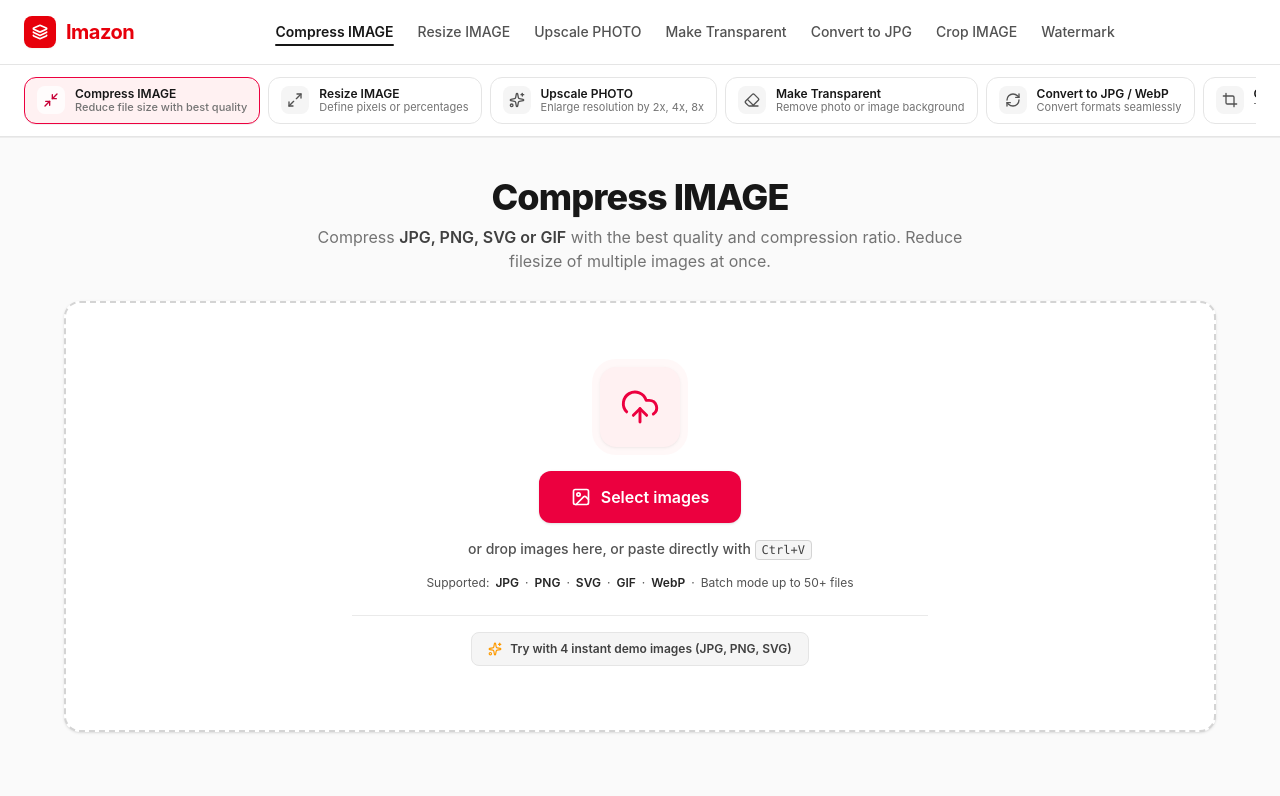
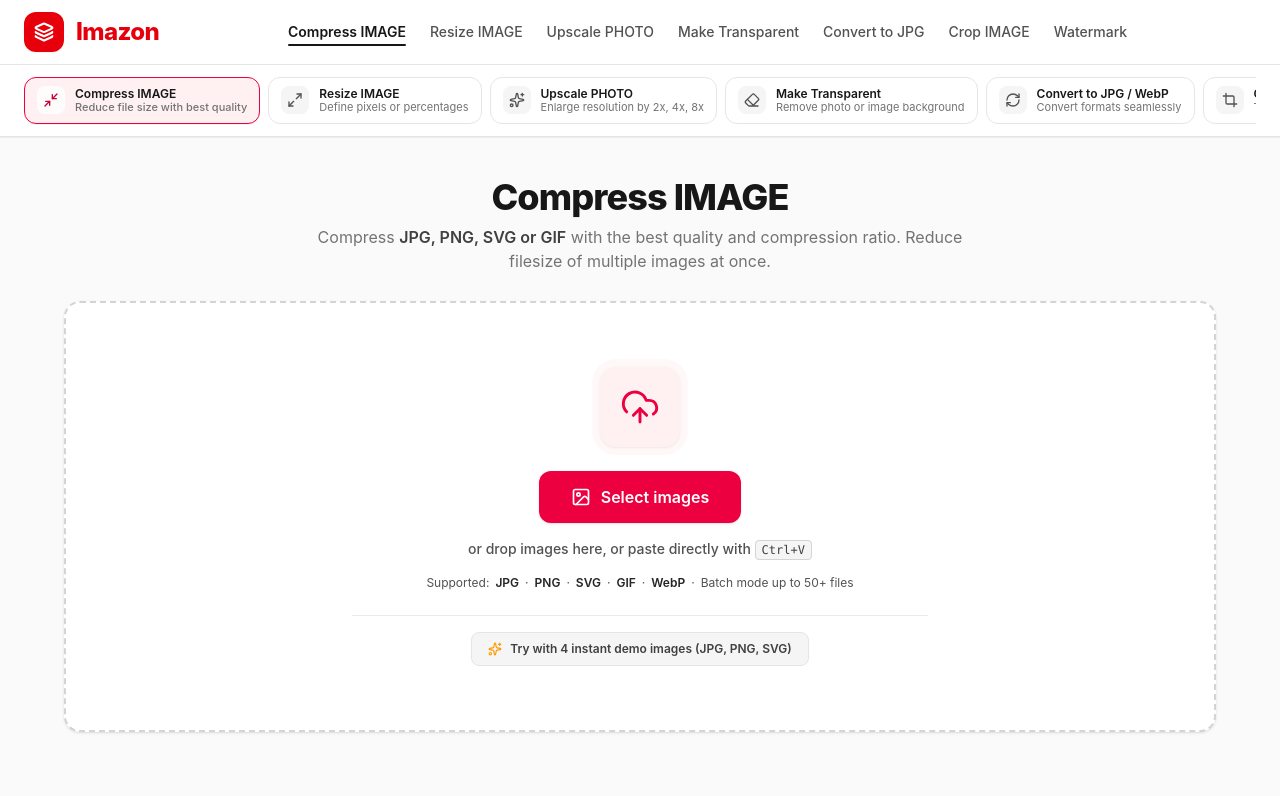
Before and after one commit to gauravratnu99/Imazon, a React (Vite) app: page / in a window 1280 px wide. Shown: the top 796 px of the page. Built offline with nearby package versions, Linux system fonts and the light colour scheme.

Commit message:
style: update header logo and branding size
Increase the size of the logo icon and title text to improve visual prominence.

```diff
--- a/src/components/Header.tsx
+++ b/src/components/Header.tsx
@@ -39,12 +39,12 @@ export const Header: React.FC<HeaderProps> = ({
               e.preventDefault();
               setActiveTab('compress');
             }}
-            className="flex items-center gap-2.5 group"
+            className="flex items-center gap-3 group"
           >
-            <div className="w-8 h-8 rounded-lg bg-red-600 flex items-center justify-center text-white shadow-xs group-hover:bg-red-700 transition-colors">
-              <Layers className="w-4 h-4 stroke-[2.5]" />
+            <div className="w-10 h-10 rounded-xl bg-red-600 flex items-center justify-center text-white shadow-xs group-hover:bg-red-700 transition-colors">
+              <Layers className="w-5 h-5 stroke-[2.5]" />
             </div>
-            <span className="text-xl font-bold tracking-tight text-red-600 group-hover:text-red-700 transition-colors font-sans">
+            <span className="text-2xl font-extrabold tracking-tight text-red-600 group-hover:text-red-700 transition-colors font-sans">
               Imazon
             </span>
           </a>
```
